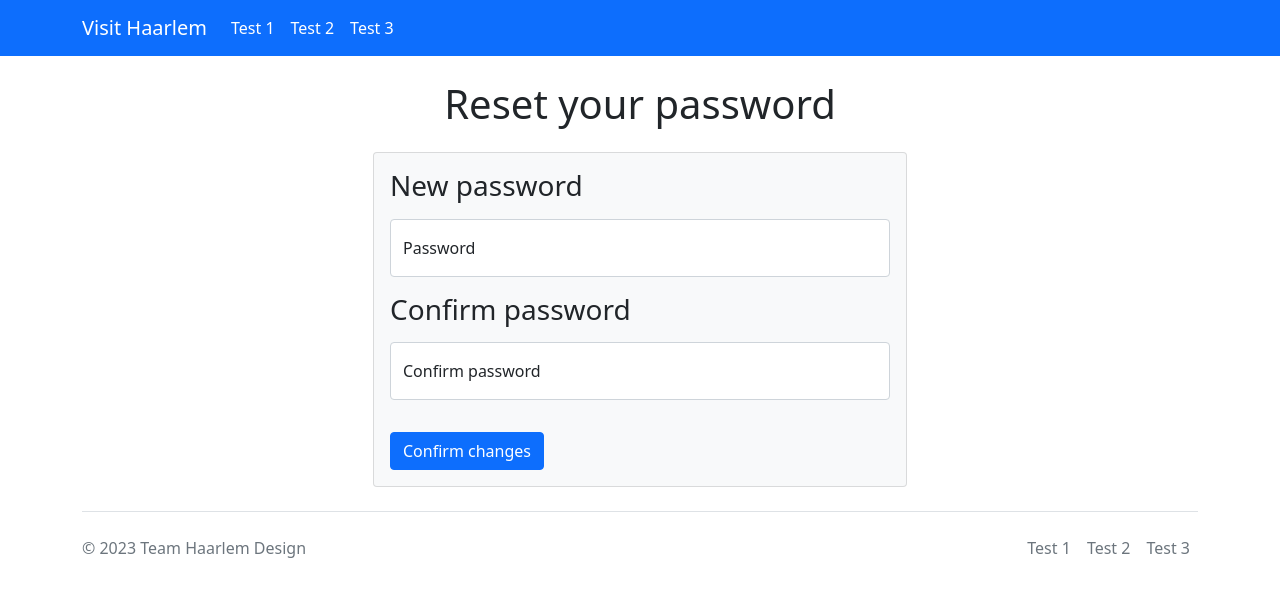
After one commit to MirkoCuccurullo/HaarlemFestival, a PHP site: page /app/view/resetPassword/resetPassword.php in a window 1280 px wide. The commit adds this page. Shown: the top 597 px of the page. Run offline with PHP 8.4, Linux system fonts and the light colour scheme.

Commit message:
header+footer and reset password

```diff
--- a/app/router/router.php
+++ b/app/router/router.php
@@ -11,6 +11,11 @@ class router
             case'/login':
                 require_once("../view/login/login.php");
                 break;
+
+            case'/resetPassword':
+                require_once("../view/resetPassword/resetPassword.php");
+                break;
+
             default:
                 echo'404';
         }
--- a/app/service/userService.php
+++ b/app/service/userService.php
@@ -19,4 +19,9 @@ class userService{
         return $this->userRepo->deleteUser($id);
     }
 
+    public function resetUserPassword($id, $newPassword)
+    {
+        return $this->userRepo->resetUserPassword($id, $newPassword);
+    }
+
 }
--- /dev/null
+++ b/app/view/footer.php
@@ -0,0 +1,17 @@
+</div>
+
+<div class="container">
+    <footer class="d-flex flex-wrap justify-content-between align-items-center py-3 my-4 border-top">
+        <p class="col-md-4 mb-0 text-muted">© 2023 Team Haarlem Design</p>
+
+        <ul class="nav col-md-4 justify-content-end">
+            <li class="nav-item"><a href="#" class="nav-link px-2 text-muted">Test 1</a></li>
+            <li class="nav-item"><a href="#" class="nav-link px-2 text-muted">Test 2</a></li>
+            <li class="nav-item"><a href="#" class="nav-link px-2 text-muted">Test 3</a></li>
+        </ul>
+    </footer>
+</div>
+
+<script src="https://cdn.jsdelivr.net/npm/bootstrap@5.1.3/dist/js/bootstrap.bundle.min.js" integrity="sha384-ka7Sk0Gln4gmtz2MlQnikT1wXgYsOg+OMhuP+IlRH9sENBO0LRn5q+8nbTov4+1p" crossorigin="anonymous"></script>
+</body>
+</html>
--- /dev/null
+++ b/app/view/header.php
@@ -0,0 +1,34 @@
+
+<!DOCTYPE html>
+<html lang="en">
+<head>
+    <meta charset="UTF-8">
+    <meta http-equiv="X-UA-Compatible" content="IE=edge">
+    <meta name="viewport" content="width=device-width, initial-scale=1.0">
+    <title>Visit Haarlem</title>
+    <link href="https://cdn.jsdelivr.net/npm/bootstrap@5.0.2/dist/css/bootstrap.min.css" rel="stylesheet" integrity="sha384-EVSTQN3/azprG1Anm3QDgpJLIm9Nao0Yz1ztcQTwFspd3yD65VohhpuuCOmLASjC" crossorigin="anonymous">
+</head>
+<body>
+
+<nav class="navbar navbar-expand-md navbar-dark bg-primary mb-4 sticky-top">
+    <div class="container">
+        <a class="navbar-brand" href="/"  style="color: white">Visit Haarlem</a>
+        <button class="navbar-toggler" type="button" data-bs-toggle="collapse" data-bs-target="#navbarCollapse" aria-controls="navbarCollapse" aria-expanded="false" aria-label="Toggle navigation">
+            <span class="navbar-toggler-icon" ></span>
+        </button>
+        <div class="collapse navbar-collapse" id="navbarCollapse">
+            <ul class="navbar-nav me-auto mb-2 mb-md-0">
+                <li class="nav-item">
+                    <a class="nav-link" href="#"  style="color: white">Test 1</a>
+                </li>
+                <li class="nav-item">
+                    <a class="nav-link" style="color: white" href="#">Test 2</a>
+                </li>
+                <li class="nav-item">
+                    <a class="nav-link" href="#" style="color: white">Test 3</a>
+                </li>
+            </ul>
+        </div>
+    </div>
+</nav>
+<div class="container">
--- /dev/null
+++ b/app/view/resetPassword/resetPassword.php
@@ -0,0 +1,39 @@
+<?php
+include __DIR__ . '/../header.php'; ?>
+
+<form action="#" method="post">
+    <div class="container">
+        <div class="row">
+            <div class="col-md-12 col-lg-6 col-sm-12 mx-auto">
+                <h1 class="text-center mb-4">Reset your password</h1>
+                <div class="card bg-light">
+                    <div class="card-body">
+                        <form>
+                            <div class="row mb-3">
+                                <h3 class="mb-3">New password</h3>
+                                <div class="col-md-12 mb-3">
+                                    <div class="form-floating">
+                                        <input required type="password" class="form-control" id="password" name="password" placeholder="Password">
+                                        <label for="password" class="form-label">Password</label>
+                                    </div>
+                                </div>
+
+                                <h3 class="mb-3">Confirm password</h3>
+                                <div class="col-md-12 mb-3">
+                                    <div class="form-floating">
+                                        <input required type="password" class="form-control" id="confirmPassword" name="confirmPassword" placeholder="Password">
+                                        <label for="confirmPassword" class="form-label">Confirm password</label>
+                                    </div>
+                                </div>
+                            </div>
+                            <button type="submit" class="btn btn-primary" name="confirm">Confirm changes</button>
+                        </form>
+                    </div>
+                </div>
+            </div>
+        </div>
+    </div>
+</form>
+
+<?php
+include __DIR__ . '/../footer.php'; ?>
```
Also changed, not shown: app/repository/userRepository.php (+9 -0 lines), app/view/login/login.php (+18 -14 lines).
